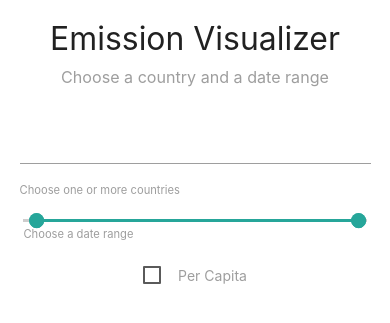
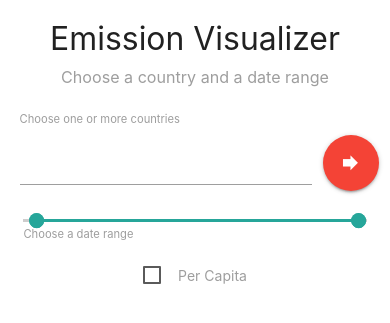
Before and after one commit to eetu-n/emissionVisualizer, a Flask app: page / in a window 390 px wide. Shown: the top 323 px of the page. Run offline with Flask 2, Linux system fonts and the light colour scheme.

Commit message:
Added a submit button for mobile

```diff
--- a/templates/index.html
+++ b/templates/index.html
@@ -23,10 +23,17 @@
         </div>
     </div>
     <form method="POST" id="input" autocomplete="off">
-        <div class="row">
-            <div id="country_selector" class="col s12 chips chips-autocomplete">
+        <div class="col s10 m12">
+            <label style="margin-top: 0px">Choose one or more countries</label>
+        </div>
+        <div class="row valign-wrapper">
+            <div id="country_selector" class="col s10 m12 chips chips-autocomplete">
             </div>
-            <label for="country_selector">Choose one or more countries</label>
+            <div class="col s2 hide-on-med-and-up">
+                <a class="btn-floating btn-large waves-effect waves-light red" onclick="submit_form(input)">
+                    <i class="material-icons">forward</i>
+                </a>
+            </div>
         </div>
         <input id="input_country_list" name="input_country_list" value="" hidden>
         <div class="row" style="margin-left: 1vw; margin-right: 1vw">
```
